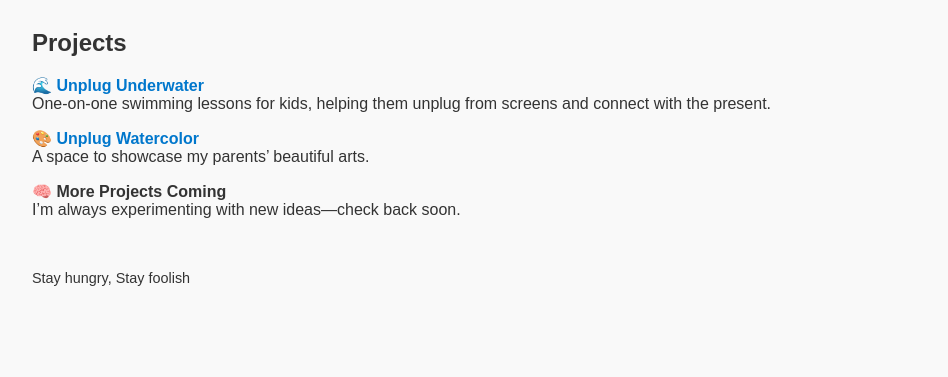
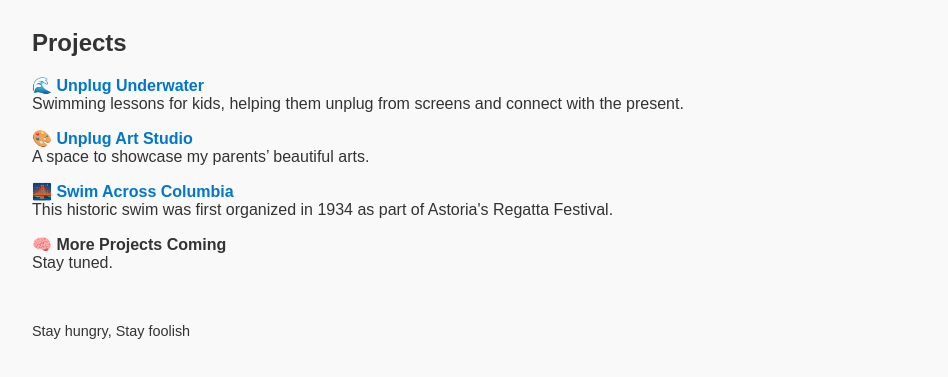
Before and after one commit to yaweihao/yaweihao.github.io, a plain HTML site: page index.html in a window 1280 px wide. Shown: the part 153-530 px from the top of the page, without its empty margins (0-948 px from the left). Drawn offline with Linux system fonts and the light colour scheme.

Commit message:
Update index.html

```diff
--- a/index.html
+++ b/index.html
@@ -45,15 +45,19 @@
     <h2>Projects</h2>
     <div class="project">
       <strong>🌊 <a href="https://swim.yaweihao.com">Unplug Underwater</a></strong><br />
-      One-on-one swimming lessons for kids, helping them unplug from screens and connect with the present.
+      Swimming lessons for kids, helping them unplug from screens and connect with the present.
     </div>
     <div class="project">
-      <strong>🎨 <a href="https://art.yaweihao.com">Unplug Watercolor</a></strong><br />
+      <strong>🎨 <a href="https://art.yaweihao.com">Unplug Art Studio</a></strong><br />
       A space to showcase my parents’ beautiful arts.
     </div>
     <div class="project">
+      <strong>🌉 <a href="https://swimacrosscolumbia.com/">Swim Across Columbia</a></strong><br />
+      This historic swim was first organized in 1934 as part of Astoria's Regatta Festival.
+    </div>
+    <div class="project">
       <strong>🧠 More Projects Coming</strong><br />
-      I’m always experimenting with new ideas—check back soon.
+      Stay tuned.
     </div>
   </div>
 
```
